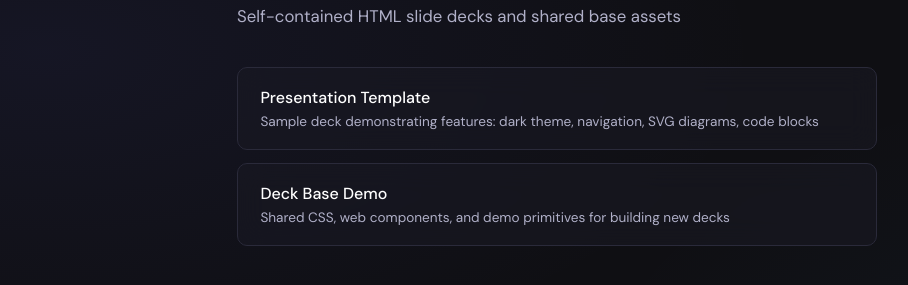
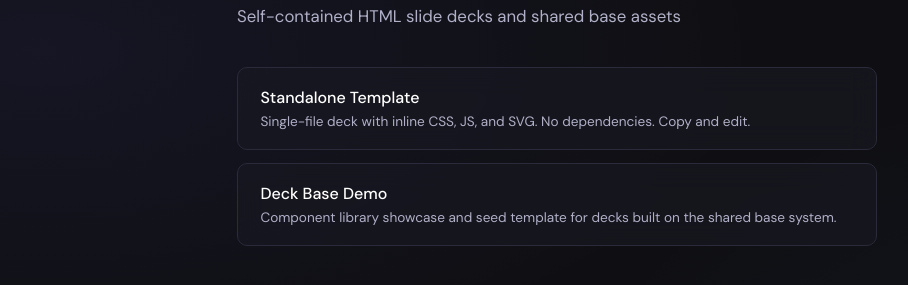
Before and after one commit to jac-marais/presentations, a plain HTML site: page index.html in a window 1280 px wide. Shown: the part 109-394 px from the top of the page, without its empty margins (83-991 px from the left). Drawn offline with Linux system fonts and the light colour scheme.

Commit message:
Rewrite README and index to reflect the two-deck-track structure
- Document the two ways to build a deck: standalone (copy
  sample-presentation.html) and base-system (seed from deck-demo.html).
- List all files under resources/base/ with accurate descriptions.
- Note that deck-base.css and deck-components.js are meant to be
  inlined into each deck so everything stays single-file.
- Split the feature list into shared features and base-system-only
  features (nav groups, category badges, Mermaid, deck-bar).
- Drop the stale "Personal" framing and the inaccurate "no external
  dependencies" claim (base decks load Lit and Mermaid from CDN).
- Update index.html link descriptions to match the new framing.

```diff
--- a/index.html
+++ b/index.html
@@ -65,12 +65,12 @@ h1 { font-size: 2rem; color: var(--text-bright); margin-bottom: 0.5rem; }
   <p class="subtitle">Self-contained HTML slide decks and shared base assets</p>
   <ul class="deck-list">
     <li><a href="sample-presentation.html">
-      Presentation Template
-      <span class="desc">Sample deck demonstrating features: dark theme, navigation, SVG diagrams, code blocks</span>
+      Standalone Template
+      <span class="desc">Single-file deck with inline CSS, JS, and SVG. No dependencies. Copy and edit.</span>
     </a></li>
     <li><a href="resources/base/deck-demo.html">
       Deck Base Demo
-      <span class="desc">Shared CSS, web components, and demo primitives for building new decks</span>
+      <span class="desc">Component library showcase and seed template for decks built on the shared base system.</span>
     </a></li>
   </ul>
 </div>
```
Also changed, not shown: README.md.
